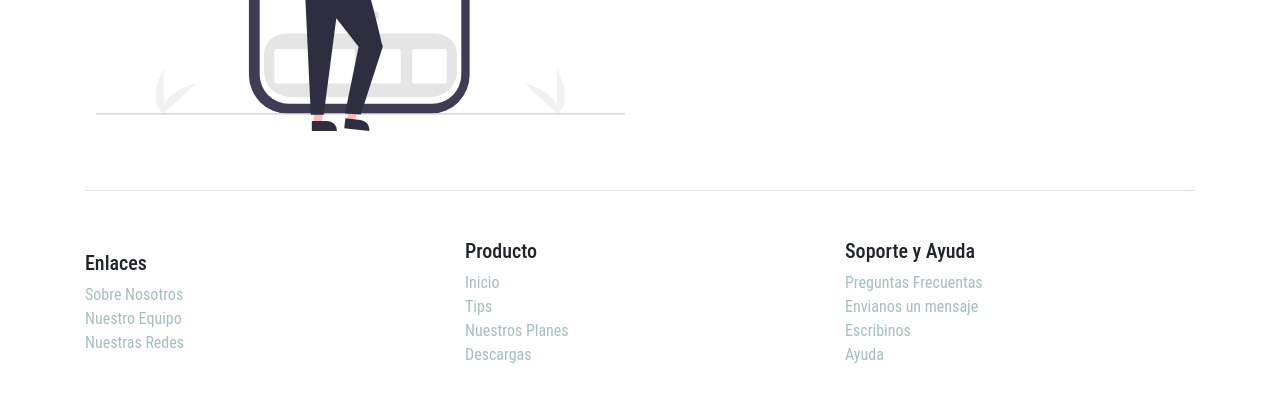
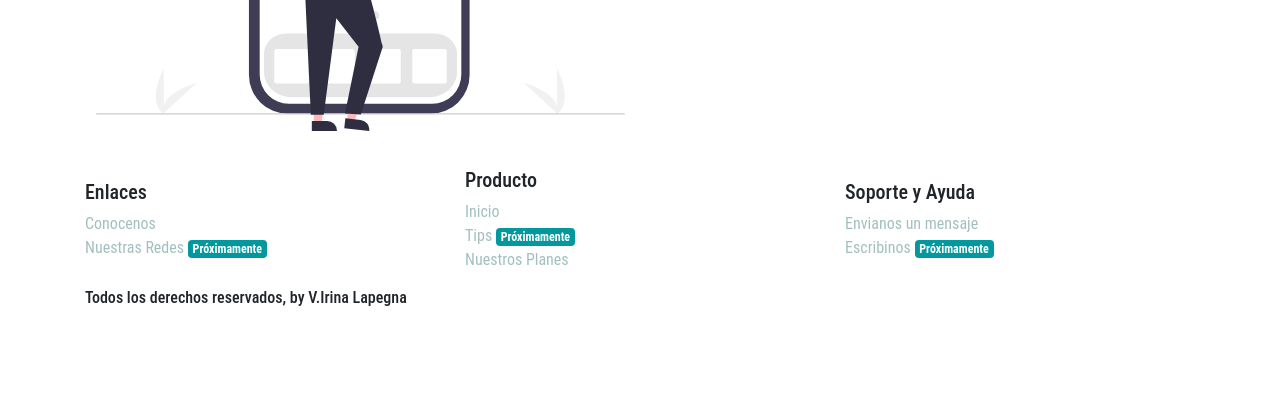
Before and after one commit to virinarl/AutoList2, a website: page views/descargasAndroid.html in a window 1280 px wide. Shown: the part 465-866 px from the top of the page. After the commit the page ends 800 px from the top, so only its background shows below. Drawn offline with nearby package versions, Linux system fonts and the light colour scheme.

Commit message:
footer updated

```diff
--- a/views/descargasAndroid.html
+++ b/views/descargasAndroid.html
@@ -61,42 +61,39 @@
             <img class="col-6 img-fluid" src="../assets/img/undraw_Mobile_apps_re_3wjf.svg" alt="aplicaciones movil">
             <div class="col">
                 <h1>AutoList para Android</h1>
-                <p>Tu lista de compras automática a un paso <span class="badge badge-secondary">Proximamente</span></p>
+                <p>Tu lista de compras automática a un paso <span class="badge badge-secondary">Próximamente</span></p>
                 <a href="https://www.google.com.ar"><img class="appBadge" src="../assets/img/google-play-badge.png" alt="google download">
                 </a>
             </div>
         </section>
     </div>
     <div class="container">
-        <footer class="pt-4 my-md-5 pt-md-5 border-top">
+        <footer>
             <div class="row">
                 <div class="col-6 col-md">
                     <h5>Enlaces</h5>
                     <ul class="list-unstyled text-small">
-                        <li><a class="text-muted" href="sobreNosotros.html">Sobre Nosotros</a></li>
-                        <li><a class="text-muted" href="#">Nuestro Equipo</a></li>
-                        <li><a class="text-muted" href="#">Nuestras Redes</a></li>
+                        <li><a class="text-muted" href="sobreNosotros.html">Conocenos</a></li>
+                        <li><a class="text-muted" href="#">Nuestras Redes </a><span class="badge badge-secondary">Próximamente</span></li>
                     </ul>
                 </div>
                 <div class="col-6 col-md">
                     <h5>Producto</h5>
                     <ul class="list-unstyled text-small">
                         <li><a class="text-muted" href="../index.html">Inicio</a></li>
-                        <li><a class="text-muted" href="#">Tips</a></li>
+                        <li><a class="text-muted" href="#">Tips </a><span class="badge badge-secondary">Próximamente</span></li>
                         <li><a class="text-muted" href="planes.html">Nuestros Planes</a></li>
-                        <li><a class="text-muted" href="descargas.html">Descargas</a></li>
                     </ul>
                 </div>
                 <div class="col-6 col-md">
                     <h5>Soporte y Ayuda</h5>
                     <ul class="list-unstyled text-small">
-                        <li><a class="text-muted" href="#">Preguntas Frecuentas</a></li>
-                        <li><a class="text-muted" href="#">Envianos un mensaje</a></li>
-                        <li><a class="text-muted" href="#">Escribinos</a></li>
-                        <li><a class="text-muted" href="#">Ayuda</a></li>
+                        <li><a class="text-muted" href="ayuda.html">Envianos un mensaje</a></li>
+                        <li><a class="text-muted" href="#">Escribinos </a><span class="badge badge-secondary">Próximamente</span> </li>
                     </ul>
                 </div>
             </div>
+            <h6>Todos los derechos reservados, by V.Irina Lapegna</h6>
         </footer>
     </div>
     <!-- JS -->
```
Also changed, not shown: index.html (+6 -10 lines), views/ayuda.html (+7 -10 lines), views/descargasWindows.html (+8 -11 lines), views/ingresar.html (+7 -10 lines), views/planes.html (+7 -10 lines), views/registrarse.html (+7 -10 lines), views/sobreNosotros.html (+8 -10 lines).
